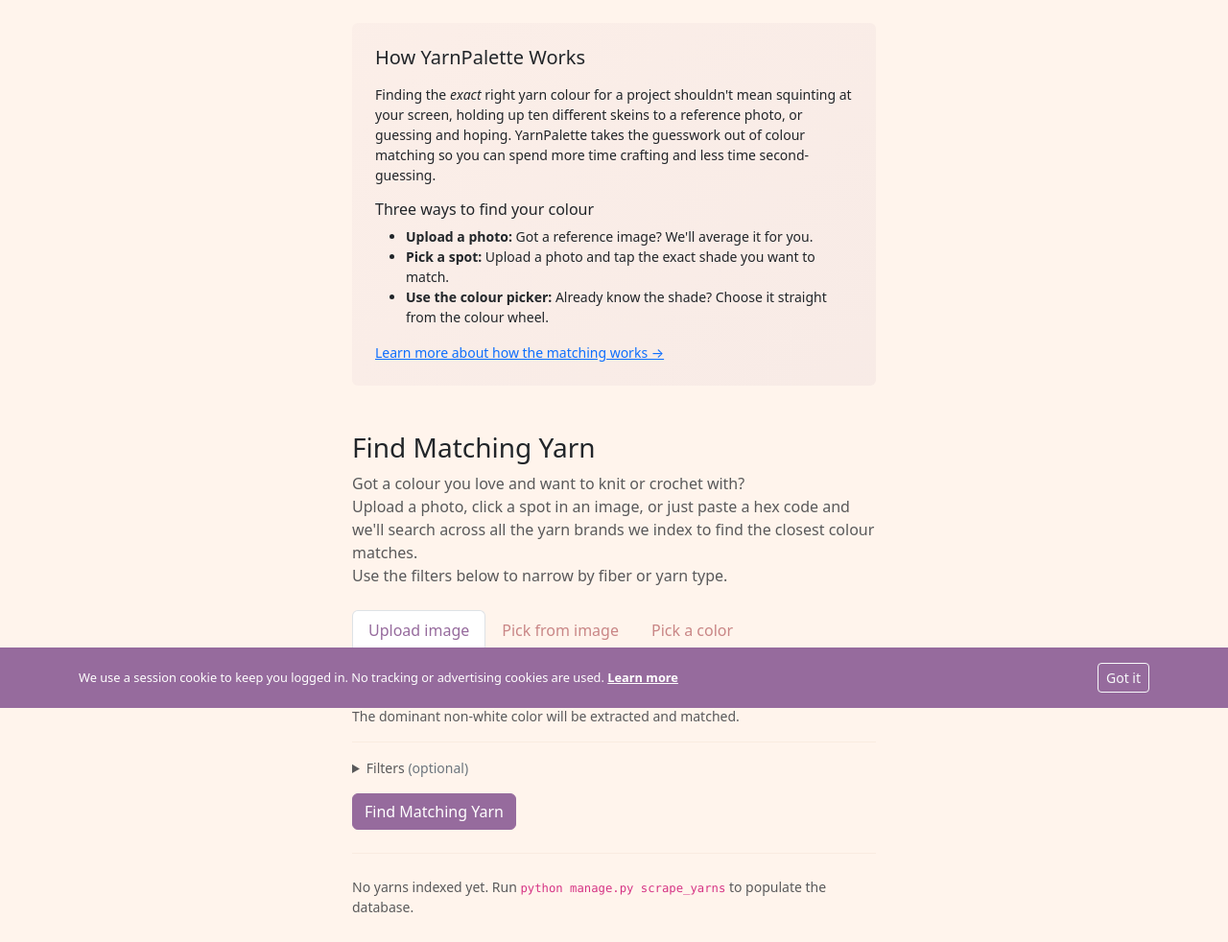
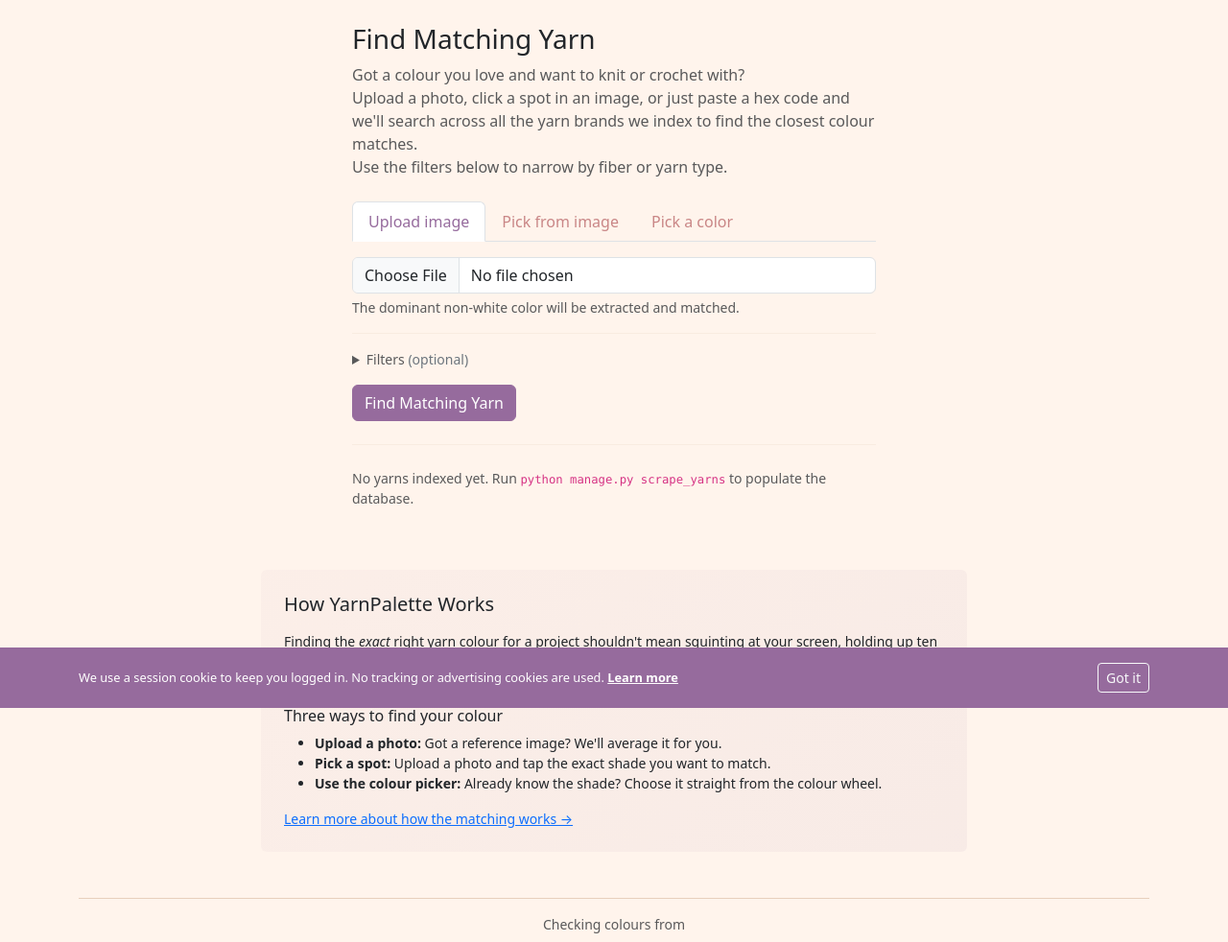
Before and after one commit to justjess678/yarn-finder, a Django app: page / in a window 1280 px wide. Shown: the part 62-1044 px from the top of the page at 96% size. Run offline with Django 5.2, Linux system fonts and the light colour scheme; data that the repository does not hold is empty.

Commit message:
rearrange stuff

```diff
--- a/templates/yarns/index.html
+++ b/templates/yarns/index.html
@@ -5,20 +5,6 @@
 {% block content %}
 <div class="row justify-content-center">
     <div class="col-md-6">
-        <div class="mb-5 p-4 rounded" style="background: linear-gradient(135deg, rgba(220, 189, 198, 0.1), rgba(184, 154, 178, 0.1));">
-            <h2 class="h5 mb-3">How YarnPalette Works</h2>
-            <p class="small mb-3">Finding the <em>exact</em> right yarn colour for a project shouldn't mean squinting at your screen, holding up ten different skeins to a reference photo, or guessing and hoping. YarnPalette takes the guesswork out of colour matching so you can spend more time crafting and less time second-guessing.</p>
-
-            <h3 class="h6 mb-2">Three ways to find your colour</h3>
-            <ul class="small mb-3">
-                <li><strong>Upload a photo:</strong> Got a reference image? We'll average it for you.</li>
-                <li><strong>Pick a spot:</strong> Upload a photo and tap the exact shade you want to match.</li>
-                <li><strong>Use the colour picker:</strong> Already know the shade? Choose it straight from the colour wheel.</li>
-            </ul>
-
-            <p class="small mb-0"><a href="{% url 'how_it_works' %}">Learn more about how the matching works →</a></p>
-        </div>
-
         <h1 class="h3 mb-2">Find Matching Yarn</h1>
         <p class="text-muted mb-4">Got a colour you love and want to knit or crochet with?<br/>Upload a photo, click a spot in an image, or just paste a hex code and we'll search across all the yarn brands we index to find the closest colour matches.<br/>Use the filters below to narrow by fiber or yarn type.</p>
 
@@ -131,6 +117,24 @@
     </div>
 </div>
 
+<div class="row justify-content-center mt-5">
+    <div class="col-12 col-md-8">
+        <div class="p-4 rounded" style="background: linear-gradient(135deg, rgba(220, 189, 198, 0.1), rgba(184, 154, 178, 0.1));">
+            <h2 class="h5 mb-3">How YarnPalette Works</h2>
+            <p class="small mb-3">Finding the <em>exact</em> right yarn colour for a project shouldn't mean squinting at your screen, holding up ten different skeins to a reference photo, or guessing and hoping. YarnPalette takes the guesswork out of colour matching so you can spend more time crafting and less time second-guessing.</p>
+
+            <h3 class="h6 mb-2">Three ways to find your colour</h3>
+            <ul class="small mb-3">
+                <li><strong>Upload a photo:</strong> Got a reference image? We'll average it for you.</li>
+                <li><strong>Pick a spot:</strong> Upload a photo and tap the exact shade you want to match.</li>
+                <li><strong>Use the colour picker:</strong> Already know the shade? Choose it straight from the colour wheel.</li>
+            </ul>
+
+            <p class="small mb-0"><a href="{% url 'how_it_works' %}">Learn more about how the matching works →</a></p>
+        </div>
+    </div>
+</div>
+
 {% with gallery_sources=sources %}
 {% if gallery_sources %}
 <div class="source-gallery mt-5">
```
